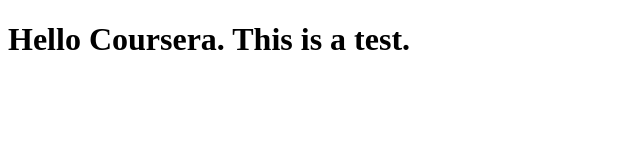
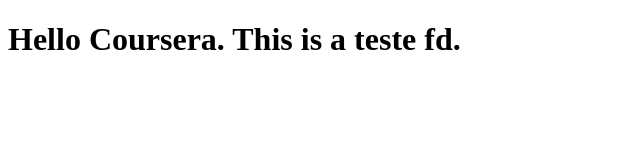
Before and after one commit to dlacivita15/coursera-test, a plain HTML site: page site/index.html in a window 1280 px wide. Shown: the full height of the page, 0-640 px from the left. Drawn offline with Linux system fonts and the light colour scheme.

Commit message:
i am annoyed

```diff
--- a/site/index.html
+++ b/site/index.html
@@ -4,6 +4,6 @@
     <title>Hello Coursera.</title>
 </head>
 <body>
-<h1>Hello Coursera. This is a test.</h1>
+<h1>Hello Coursera. This is a teste fd.</h1>
 </body>
 </html>
```
